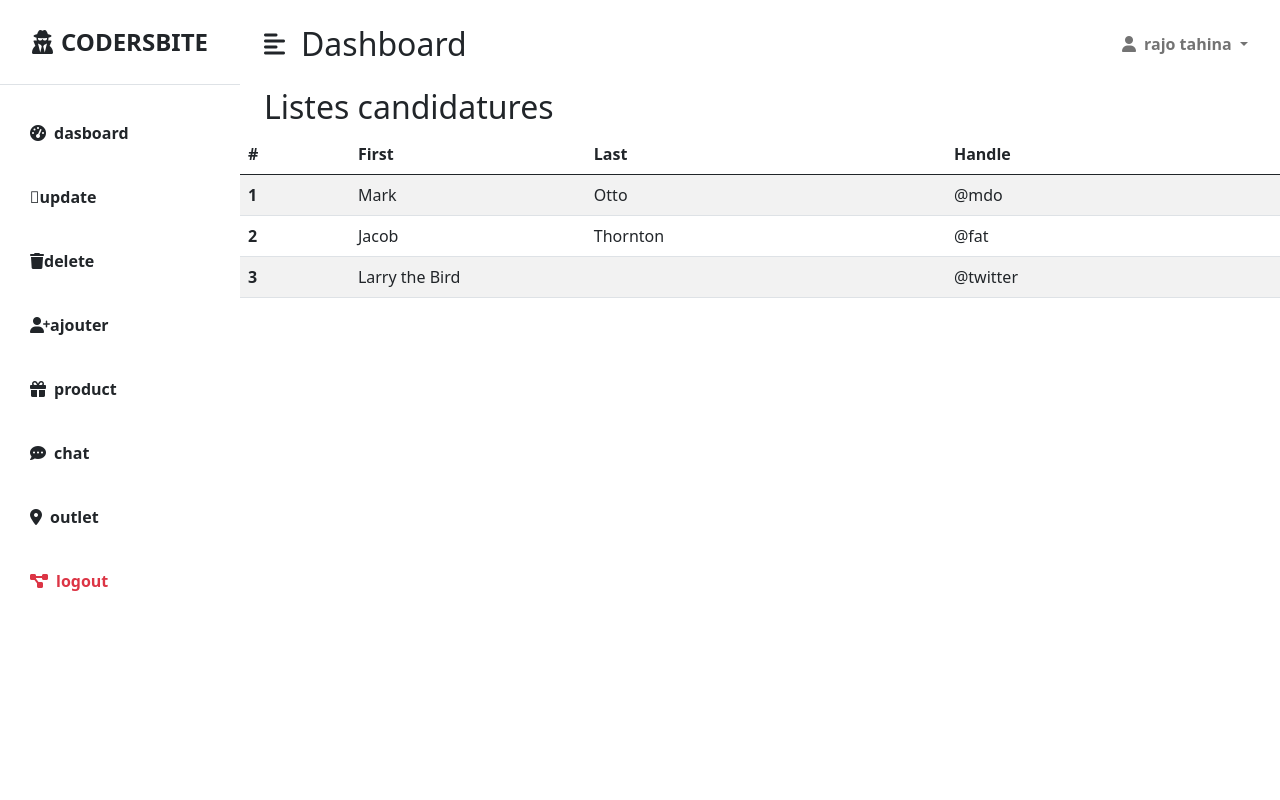
After one commit to M-Lalaina/projet_siteTafa, a PHP site: page /dashboard.php in a window 1280 px wide. The commit adds this page. Run offline with PHP 8.4, Linux system fonts and the light colour scheme.

Commit message:
dashboard

```diff
--- /dev/null
+++ b/dashboard.php
@@ -0,0 +1,115 @@
+
+<!DOCTYPE html>
+<html lang="en">
+<head>
+    <meta charset="UTF-8">
+    <meta http-equiv="X-UA-Compatible" content="IE=edge">
+    <meta name="viewport" content="width=device-width, initial-scale=1.0">
+    <title>Document</title>
+    <link rel="stylesheet" href="https://cdnjs.cloudflare.com/ajax/libs/bootstrap/5.0.1/css/bootstrap.min.css" integrity="sha512-Ez0cGzNzHR1tYAv56860NLspgUGuQw16GiOOp/I2LuTmpSK9xDXlgJz3XN4cnpXWDmkNBKXR/VDMTCnAaEooxA==" crossorigin="anonymous" referrerpolicy="no-referrer" />
+    <link rel="stylesheet" href="https://cdnjs.cloudflare.com/ajax/libs/font-awesome/6.2.0/css/all.min.css" integrity="sha512-xh6O/CkQoPOWDdYTDqeRdPCVd1SpvCA9XXcUnZS2FmJNp1coAFzvtCN9BmamE+4aHK8yyUHUSCcJHgXloTyT2A==" crossorigin="anonymous" referrerpolicy="no-referrer" />
+    <link rel="stylesheet" href="index.css">
+</head>
+<body>
+    <div class="d-flex " id="wrapper">
+        <div class="bg-white" id="sidebar-wrapper">
+            <div class="slide-heading text-center py-4 primary-text fs-4 fw-bold text-uppercase border-bottom">
+                <i class="fas fa-user-secret me-2"></i>codersbite
+            </div>
+            <div class="list-group list-group-flush my-3">
+                <a href="#" class="list-group-item list-group-item-action bg-transparent second-text active">
+                    <i class="fas fa-tachometer-alt me-2"></i>dasboard
+                </a>
+                <a href="#"class="list-group-item list-group-item-action bg-transparent second-text fw-bold">
+                    <i class="fa-light fa-file-pen"></i>update
+                </a>
+                <a href="#"class="list-group-item list-group-item-action bg-transparent second-text fw-bold">
+                    <i class="fa-solid fa-trash"></i></i>delete
+                </a>
+                <a href="#"class="list-group-item list-group-item-action bg-transparent second-text fw-bold">
+                    <i class="fa-solid fa-user-plus"></i>ajouter
+                </a>
+                <a href="#"class="list-group-item list-group-item-action bg-transparent second-text fw-bold">
+                    <i class="fas fa-gift me-2"></i>product
+                </a>
+                <a href="#"class="list-group-item list-group-item-action bg-transparent second-text fw-bold">
+                    <i class="fas fa-comment-dots me-2"></i>chat
+                </a>
+                <a href="#"class="list-group-item list-group-item-action bg-transparent second-text fw-bold">
+                    <i class="fas fa-map-marker-alt me-2"></i>outlet
+                </a>
+                <a href="#"class="list-group-item list-group-item-action bg-transparent text-danger fw-bold">
+                    <i class="fas fa-project-diagram me-2"></i>logout
+                </a>
+            </div>
+        </div>
+        <!-- slider ends here -->
+        <div id="page-content-wrapper">
+            <nav class="navbar navbar-expand-lg navbar-light bg-transparent py-4 px-4">
+                <div class="d-flex align-items-center">
+                    <i class="fas fa-align-left primary-text fs-4 me-3"id="menu-toggle"></i>
+                    <h2 class="fs-2 m-0">Dashboard</h2>
+                </div>
+                <button class="navbar-toggler" type="button" data-bs-target="#navbarSupportedContent" aria-controls="navbarSupportedContent" aria-expanded="false" aria-multiselectable="Toggle navigation">
+                    <span class="navbar-toggler-icon"></span>
+                </button>
+                <div class="collapse navbar-collapse" id="navbarSupportedContent">
+                    <ul class="navbar-nav ms-auto mb-2-lg-0">
+                        <li>
+                            <li class="nav-item-dropdown">
+                                <a href="#" class="nav-link dropdown-toggle second-text fw-bold " id="navbarDropdown" role="button"data-bs-toggle aria-expanded="false">
+                                    <i class="fas fa-user me-2"></i>rajo tahina
+                                </a>
+                                <ul class="dropdown-menu" aria-labelledby="navbarDrown">
+                                    <li><a href="#"class="dropdown-item">Profile</a></li>
+                                    <li><a href="#"class="dropdown-item">Settings</a></li>
+                                    <li><a href="#"class="dropdown-item">logout</a></li>
+                                </ul>
+                            </li>
+                        </li>
+                    </ul>
+                </div>
+            </nav>
+            <div class="container-fluid px-4">
+                <h2>Listes candidatures</h2>
+            </div>
+            <div class="container">
+                <div class="row">
+                    <table class="table table-striped">
+                        <thead>
+                          <tr>
+                            <th scope="col">#</th>
+                            <th scope="col">First</th>
+                            <th scope="col">Last</th>
+                            <th scope="col">Handle</th>
+                          </tr>
+                        </thead>
+                        <tbody>
+                          <tr>
+                            <th scope="row">1</th>
+                            <td>Mark</td>
+                            <td>Otto</td>
+                            <td>@mdo</td>
+                          </tr>
+                          <tr>
+                            <th scope="row">2</th>
+                            <td>Jacob</td>
+                            <td>Thornton</td>
+                            <td>@fat</td>
+                          </tr>
+                          <tr>
+                            <th scope="row">3</th>
+                            <td colspan="2">Larry the Bird</td>
+                            <td>@twitter</td>
+                          </tr>
+                        </tbody>
+                      </table>
+                </div>
+            </div>
+
+
+        </div>
+    </div>
+    <script src="https://cdnjs.cloudflare.com/ajax/libs/bootstrap/5.0.1/js/bootstrap.min.js" integrity="sha512-EKWWs1ZcA2ZY9lbLISPz8aGR2+L7JVYqBAYTq5AXgBkSjRSuQEGqWx8R1zAX16KdXPaCjOCaKE8MCpU0wcHlHA==" crossorigin="anonymous" referrerpolicy="no-referrer"></script>
+</body>
+</html>
--- /dev/null
+++ b/index.css
@@ -0,0 +1,74 @@
+::root{
+    --main-bg-color:#009d63;
+    --main-text-color :#009d63;
+    --second-bg-color:#clefde;
+}
+.primary-text{
+    color: var(--main-text-color);
+}
+.second-text{
+    color: var(--second-bg-color);
+}
+.primary-bg{
+    background-color: var(--main-bg-color);
+}
+.secondary-bg{
+    background-color: var(--main-text-color);
+}
+.rounded-full{
+    border-radius: 100%;
+}
+#wrapper{
+    overflow-x: hidden;
+    background-image: linear-gradient(
+        to right,
+        #baf3d7,
+        #c2f5de,
+        #cbf7e4,
+        #d4f8ea,
+        #ddfaef,
+    );
+}
+#sidebar-wrapper{
+    min-height: 100vh;
+    margin-left: -15rem;
+    transition: margin 0.25s ease-out;
+}
+#sidebar-wrapper .sidebar-heading{
+    padding: 0.875rem 1.25rem;
+    font-size: 1.2rem;
+}
+#sidebar-wrapper .list-group{
+    width: 15rem;
+}
+#page-content-wrapper{
+    min-width: 100vw;
+}
+#wrapper.toggled #sidebar-wrapper{
+    margin: 0;
+}
+#menu-toggle{
+    cursor: pointer;
+}
+.list-group-item{
+    border: none;
+    padding: 20px 30px;
+}
+.list-group-item.active{
+    background-color: transparent;
+    color: var(--main-text-color);
+    font-weight: bold;
+    border: none;
+}
+@media(min-width:768px){
+    #sidebar-wrapper{
+        margin-left: 0;
+    }
+    #page-content-wrapper{
+        min-width: 0;
+        width: 100%;
+    }
+    #wrapper.toggled #sidebar-wrapper{
+        margin-left: -15rem;
+    }
+}
```
Also changed, not shown: index.php (+7 -2 lines), uploade.php (added, +21 -0 lines), assets/bg.jpg (added).
